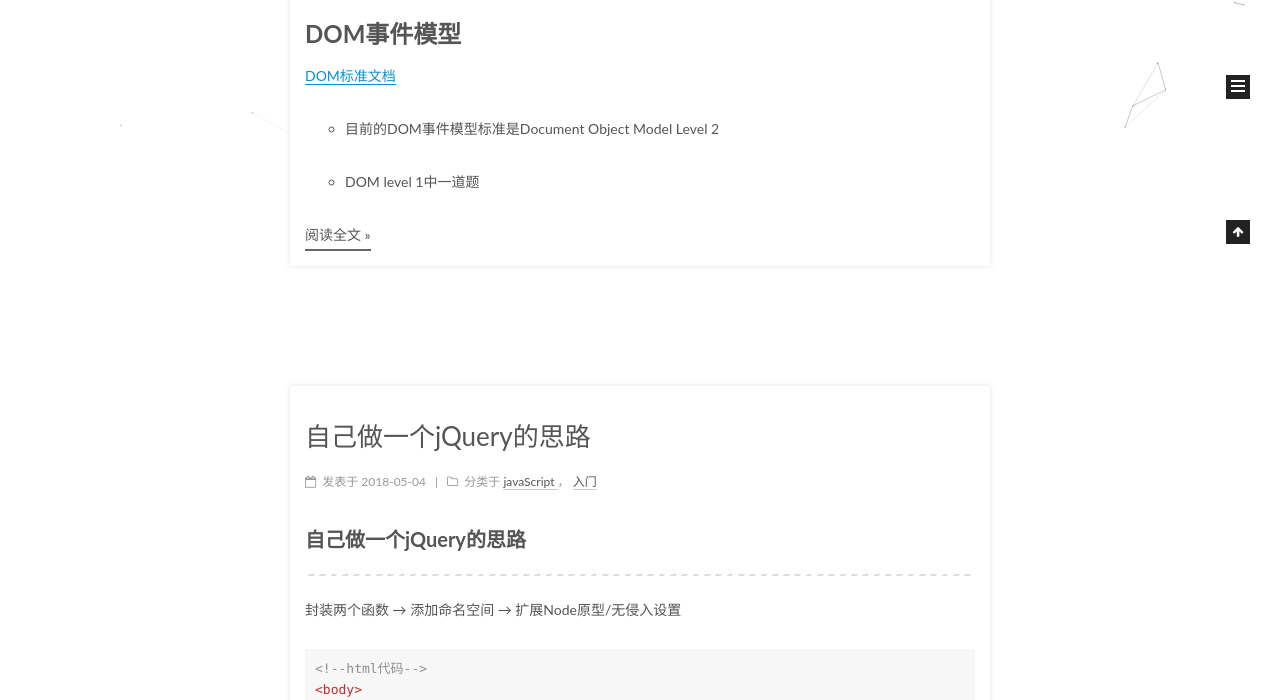
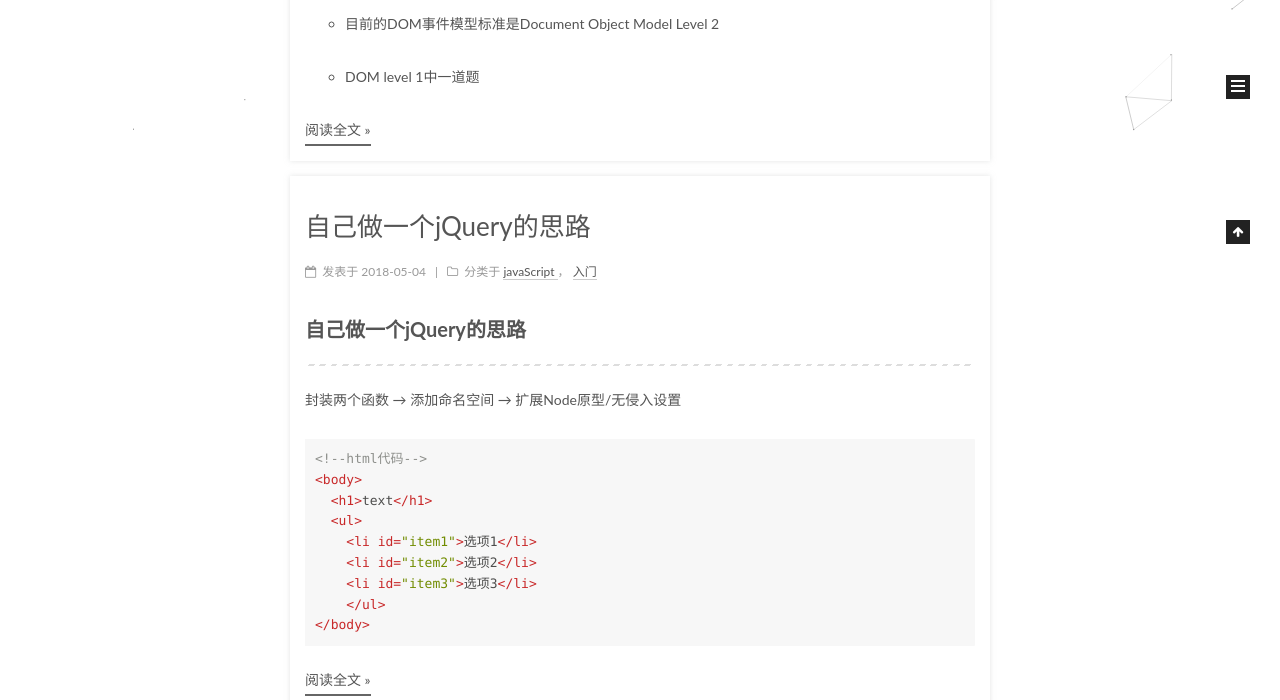
Before and after one commit to talkpad/lynchuh.github.io, a plain HTML site: page index.html in a window 1280 px wide. Shown: the part 656-1356 px from the top of the page. Drawn offline with Linux system fonts and the light colour scheme.

Commit message:
Site updated: 2018-06-22 18:09:27

```diff
--- a/css/main.css
+++ b/css/main.css
@@ -1832,7 +1832,7 @@ pre .javascript .function {
   width: 4px;
   height: 4px;
   border-radius: 50%;
-  background: #6170e7;
+  background: #1bff6b;
 }
 .links-of-blogroll {
   font-size: 13px;
@@ -2915,13 +2915,13 @@ hr {
   }
 }
 .post {
-  margin-top: 10px;
+  margin-top: 15px !important;
   background: #fff;
-  margin-bottom: 10px;
+  margin-bottom: 5px;
   padding: 15px;
   -webkit-box-shadow: 0 0 5px rgba(202,203,203,0.5);
   -moz-box-shadow: 0 0 5px rgba(202,203,204,0.5);
 }
-.post:frist-child {
-  margin-top: 20px;
-}
+.posts-expand .post {
+  margin-top: 10px;
+}
```
